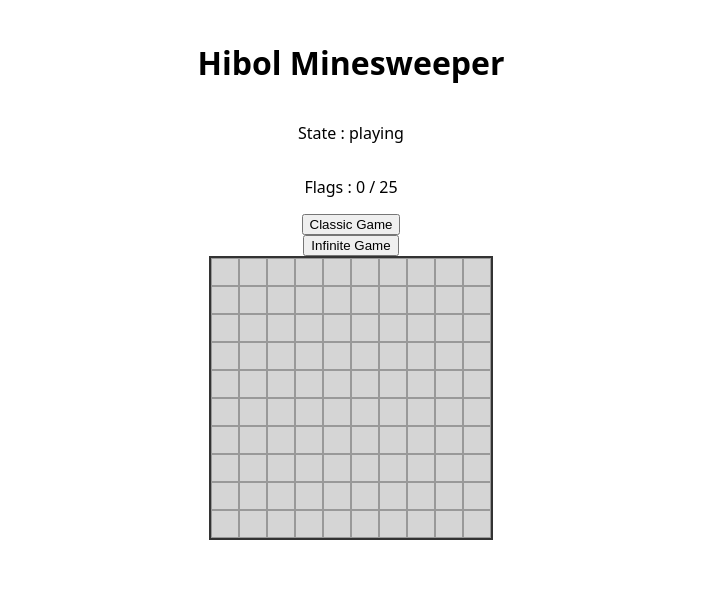
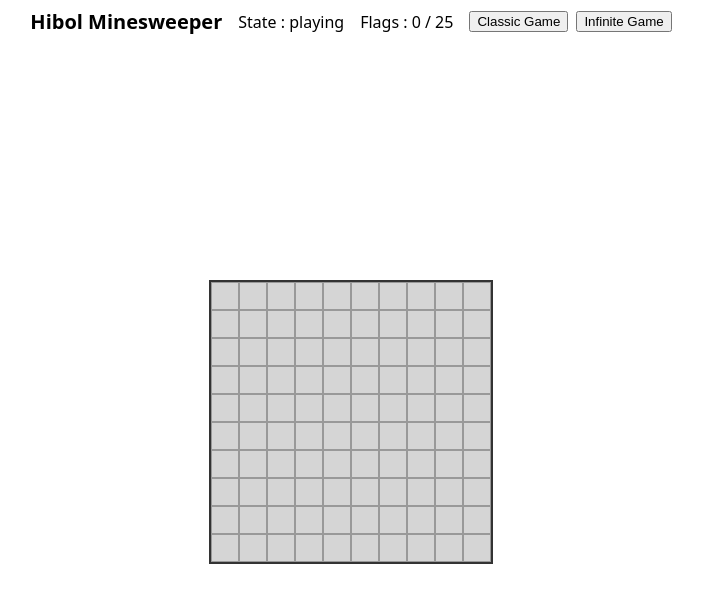
Before and after one commit to hibol/hibol-minesweeper, a Vue app: page / in a window 1280 px wide. Shown: the top 602 px of the page, without its empty margins (289-992 px from the left). Built offline with nearby package versions, Linux system fonts and the light colour scheme.

Commit message:
design : header + inifnite mode takes whole screen

```diff
--- a/src/App.vue
+++ b/src/App.vue
@@ -1,5 +1,5 @@
 <script setup>
-import { ref, computed } from 'vue'
+import { ref, computed, onMounted, onUnmounted } from 'vue'
 import MineGrid from './components/MineGrid.vue'
 import {
   createGame,
@@ -9,16 +9,44 @@ import {
   createInfiniteGame
 } from "./game/game"
 
-const VIEWPORT_WIDTH = 25
-const VIEWPORT_HEIGHT = 18
+const CELL_SIZE = 28 // doit correspondre à --cell-size dans MineGrid.vue
 
 const game = ref(createGame(10, 10, 25))
 const originX = ref(0)
 const originY = ref(0)
 
+const gameAreaRef = ref(null)
+const containerWidth = ref(0)
+const containerHeight = ref(0)
+let resizeObserver
+
+onMounted(() => {
+  resizeObserver = new ResizeObserver((entries) => {
+    containerWidth.value = entries[0].contentRect.width
+    containerHeight.value = entries[0].contentRect.height
+  })
+  resizeObserver.observe(gameAreaRef.value)
+})
+
+onUnmounted(() => {
+  resizeObserver.disconnect()
+})
+
+const viewportWidth = computed(() =>
+  game.value.mode === "infinite"
+    ? Math.max(1, Math.floor(containerWidth.value / CELL_SIZE))
+    : game.value.width
+)
+
+const viewportHeight = computed(() =>
+  game.value.mode === "infinite"
+    ? Math.max(1, Math.floor(containerHeight.value / CELL_SIZE))
+    : game.value.height
+)
+
 const cellList = computed(() => {
   if (game.value.mode === "infinite") {
-    return getVisibleCells(game.value, originX.value, originY.value, VIEWPORT_WIDTH, VIEWPORT_HEIGHT)
+    return getVisibleCells(game.value, originX.value, originY.value, viewportWidth.value, viewportHeight.value)
   }
   return getVisibleCells(game.value, 0, 0, game.value.width, game.value.height)
 })
@@ -57,23 +85,58 @@ function pan(dx, dy) {
 </script>
 
 <template>
+  <header class="app-header">
     <h1>Hibol Minesweeper</h1>
-
     <p>State : {{ game.status }}</p>
     <p v-if="game.mode === 'classic'">Flags : {{ flagsPlaced }} / {{ game.mineCount }}</p>
-
+    <div class="actions">
       <button @click="startClassicGame">Classic Game</button>
       <button @click="startInfiniteGame">Infinite Game</button>
+    </div>
+  </header>
 
+  <main class="game-area" ref="gameAreaRef">
     <MineGrid
       :cells="cellList"
-  :width="game.mode === 'infinite' ? VIEWPORT_WIDTH : game.width"
+      :width="viewportWidth"
+      :seamless="game.mode === 'infinite'"
       @click="onCellClick"
       @flag="onCellFlag"
       @pan="pan"
     />
+  </main>
 </template>
 
 <style scoped>
+.app-header {
+  padding: 8px 20px;
+  display: flex;
+  align-items: center;
+  justify-content: center;
+  gap: 16px;
+  flex-shrink: 0;
+}
 
+.app-header h1 {
+  margin: 0;
+  font-size: 1.25rem;
+}
+
+.app-header p {
+  margin: 0;
+}
+
+.actions {
+  display: flex;
+  gap: 8px;
+}
+
+.game-area {
+  flex: 1;
+  min-height: 0;
+  display: flex;
+  align-items: center;
+  justify-content: center;
+  overflow: hidden;
+}
 </style>
--- a/src/components/MineCell.vue
+++ b/src/components/MineCell.vue
@@ -44,6 +44,7 @@ defineProps({
 
 .cell.seamless:not(.revealed) {
   border: none;
+  background: transparent;
 }
 
 .wrong {
--- a/src/components/MineGrid.vue
+++ b/src/components/MineGrid.vue
@@ -59,6 +59,7 @@ function onCellClick(cell) {
 <template>
   <div
     class="grid"
+    :class="{ seamless }"
     :style="{ '--columns': width }"
     @pointerdown="onPointerDown"
     @pointermove="onPointerMove"
@@ -77,6 +78,11 @@ function onCellClick(cell) {
 </template>
 
 <style scoped>
+
+.grid.seamless {
+  border: none;
+}
+
 .grid {
   --cell-size: 28px;
   display: grid;
--- a/src/style.css
+++ b/src/style.css
@@ -2,14 +2,16 @@
   box-sizing: border-box;
 }
 
+html, body, #app {
+  height: 100%;
+  margin: 0;
+}
+
 body {
-  margin: 0;
   font-family: system-ui, 'Segoe UI', Roboto, sans-serif;
 }
 
 #app {
-  padding: 20px;
   display: flex;
   flex-direction: column;
-  align-items: center;
 }
```
Lines whose indentation alone changed are shown as unchanged.
